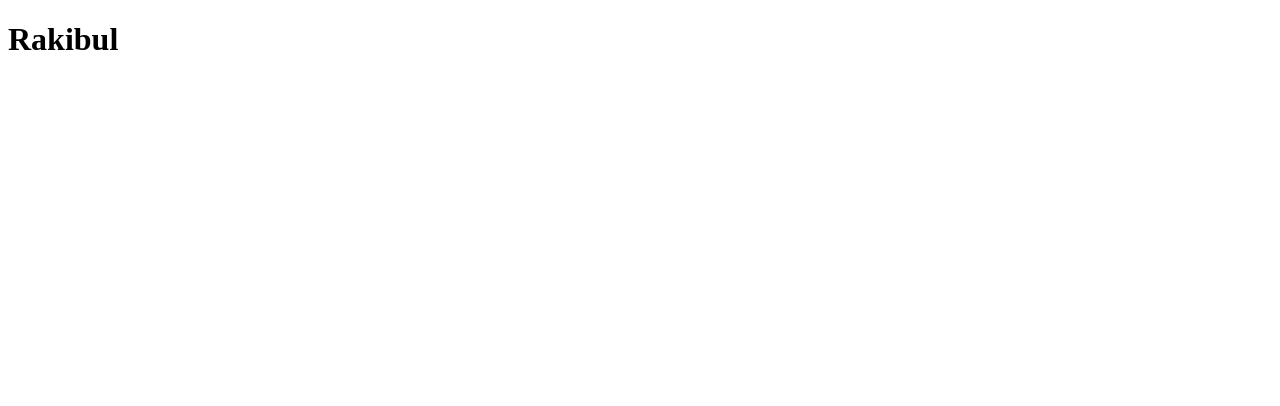
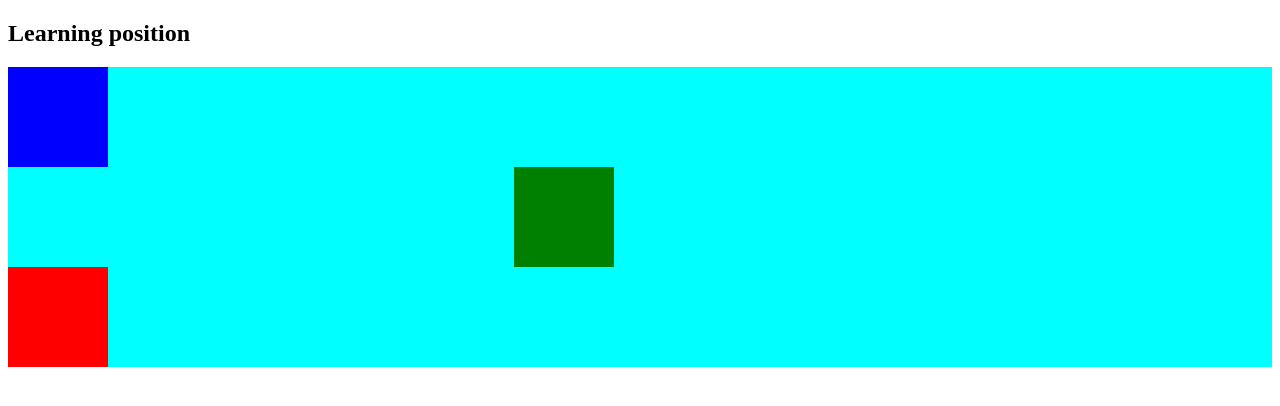
Before and after one commit to Rakibul583/Position, a plain HTML site: page index.html in a window 1280 px wide. Drawn offline with Linux system fonts and the light colour scheme.

Commit message:
first commit

```diff
--- a/index.html
+++ b/index.html
@@ -1,11 +1,23 @@
 <!DOCTYPE html>
 <html lang="en">
+
 <head>
     <meta charset="UTF-8">
     <meta name="viewport" content="width=device-width, initial-scale=1.0">
-    <title>Document</title>
+    <title>Position</title>
+    <link rel="stylesheet" href="position.css">
 </head>
+
 <body>
-    <h1>Rakibul</h1>
+    <section>
+        <h1>Learning position</h1>
+    </section>
+    <section class="container">
+        <div id="first"></div>
+        <div id="second"></div>
+        <div id="third"></div>
+
+    </section>
 </body>
+
 </html>
--- /dev/null
+++ b/position.css
@@ -0,0 +1,22 @@
+.container {
+    background-color: cyan;
+}
+
+div {
+    height: 100px;
+    width: 100px;
+}
+
+#first {
+    background-color: blue;
+}
+
+#second {
+    background-color: green;
+    position: relative;
+    left: 40%;
+}
+
+#third {
+    background-color: red;
+}
```
Also changed, not shown: 1 other file.
